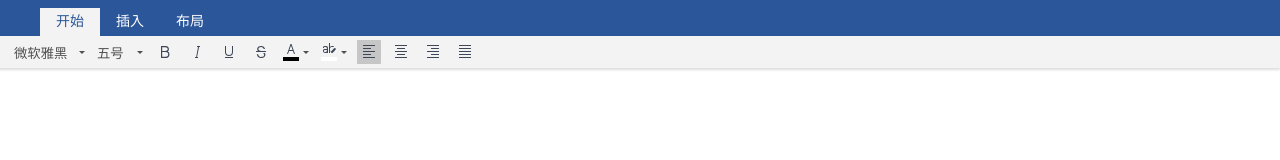
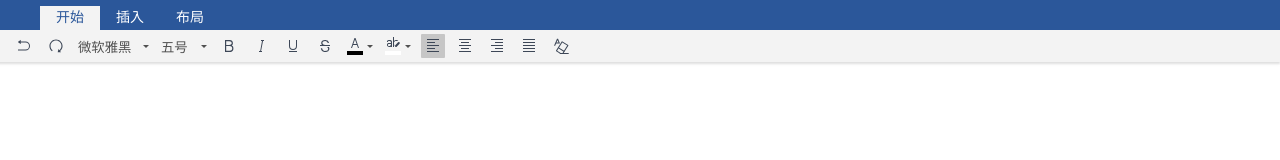
Before and after one commit to yszhu5/ZEditor, a website built with webpack: page example.html in a window 1280 px wide. Built offline with nearby package versions, Linux system fonts and the light colour scheme.

Commit message:
撤销、重做、清除格式

```diff
--- a/src/core/tool-bar.ts
+++ b/src/core/tool-bar.ts
@@ -11,6 +11,8 @@ interface ToolMap {
 interface OptionItem { key: string, value: string, default?: boolean };
 
 const baseTools: ToolMap = {
+  "undo": "撤销",
+  "redo": "重做",
   "fontName": "字体",
   "fontSize": "字号",
   "bold": "加粗",
@@ -22,7 +24,8 @@ const baseTools: ToolMap = {
   "justifyLeft": "左对齐",
   "justifyCenter": "居中对齐",
   "justifyRight": "右对齐",
-  "justifyFull": "俩端对齐"
+  "justifyFull": "俩端对齐",
+  "removeFormat": "清除格式"
 };
 
 export const fontOptions: Array<OptionItem> = [
--- a/src/styles/zeditor.base.css
+++ b/src/styles/zeditor.base.css
@@ -1,6 +1,6 @@
 .tool-bar__wrap {
   background-color: #2b579a;
-  padding-top: 8px;
+  padding-top: 6px;
   font-size: 14px;
   color: #fff;
   box-shadow: -1px 1px 2px 1px rgba(200,200,200,0.6);
@@ -11,7 +11,7 @@
 }
 
 .tool-bar__tab-item {
-  line-height: 28px;
+  line-height: 24px;
   display: inline-block;
   padding: 0 16px;
   cursor: pointer;
@@ -189,6 +189,17 @@
   background-image: url(../images/icon-justifyFull.svg);
 }
 
+.ze-icon-removeFormat {
+  background-image: url(../images/icon-removeFormat.svg);
+}
+
+.ze-icon-undo {
+  background-image: url(../images/icon-undo.svg);
+}
+
+.ze-icon-redo {
+  background-image: url(../images/icon-redo.svg);
+}
 
 .ze-popper__wrap {
   position: absolute;
```
Also changed, not shown: src/images/icon-redo.svg (added), src/images/icon-removeFormat.svg (added), src/images/icon-undo.svg (added).
